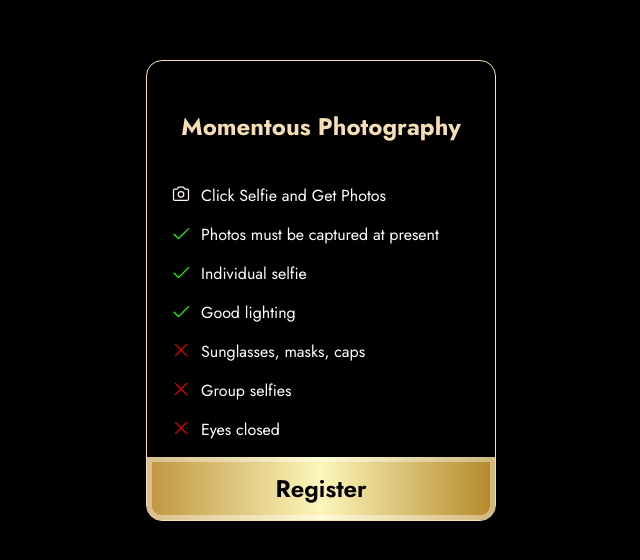
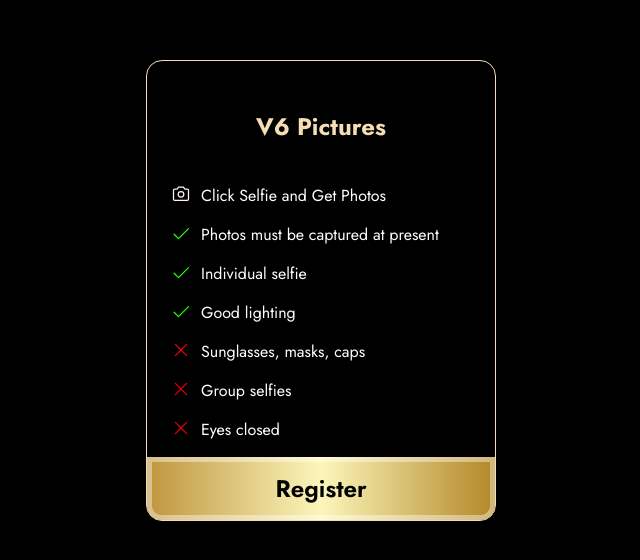
Before and after one commit to database-onyx/reg-phase2, a website: page tamilnadu.html in a window 1280 px wide. Shown: the part 110-670 px from the top of the page, without its empty margins (319-959 px from the left). Drawn offline with nearby package versions, Linux system fonts and the light colour scheme.

Commit message:
v6 name update

```diff
--- a/tamilnadu.html
+++ b/tamilnadu.html
@@ -55,7 +55,7 @@
     <section class="desc_section">
       <div class="desc-div">
         <div class="desc">
-          <h3 class="desc_title">Momentous Photography</h3>
+          <h3 class="desc_title">V6 Pictures</h3>
 
           <div class="content_div">
             <img src="assets/svg/camera.svg" alt="" />
```
